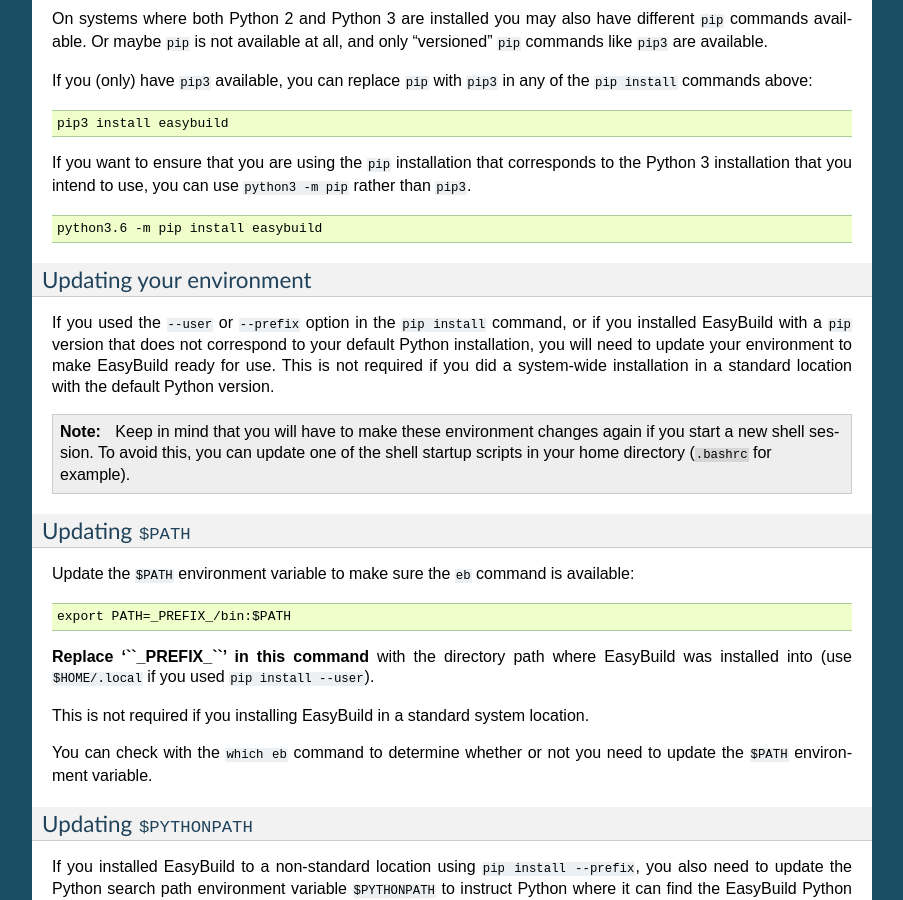
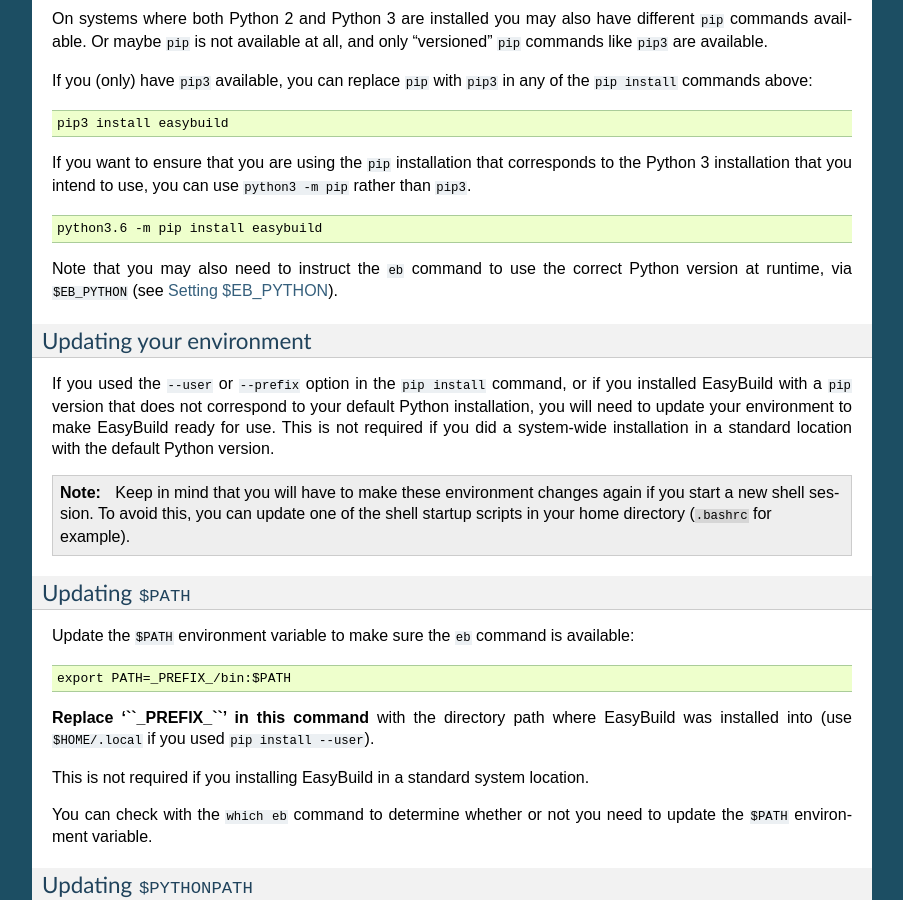
Before and after one commit to easybuilders/easybuild, a Sphinx documentation site: the page built from docs/Installation.rst, in a window 1280 px wide and 900 px high, scrolled down 2748 px. Shown: the whole window, without its empty margins (198-1101 px from the left). Built offline with Sphinx 7.4.7, drawn with Linux system fonts in a browser that asks for light colours; pages that are not in the unit, such as notebooks, are missing from menus.

Commit message:
add ref to $EB_PYTHON section

```diff
--- a/docs/Installation.rst
+++ b/docs/Installation.rst
@@ -161,6 +161,8 @@
 
     python3.6 -m pip install easybuild
 
+Note that you may also need to instruct the ``eb`` command to use the correct Python version at runtime,
+via ``$EB_PYTHON`` (see :ref:`more_pip_env_EB_PYTHON`).
 
 .. _more_pip_env:
 
@@ -217,6 +223,7 @@
   # update $PYTHONPATH if EasyBuild was installed in $HOME/tools with Python 3.6
   export PYTHONPATH=$HOME/tools/lib/python3.6/site-packages:$PYTHONPATH
 
+.. _more_pip_env_EB_PYTHON:
 
 Setting ``$EB_PYTHON``
 ~~~~~~~~~~~~
@@ -232,6 +239,8 @@
 
   export EB_PYTHON=python3.6
 
+
+.. _more_pip_env_EB_VERBOSE:
 
 Setting ``$EB_VERBOSE``
 ~~~~~~~~~~~~
```
Also changed, not shown: other parts of docs/Installation.rst (+4 -0 lines).
